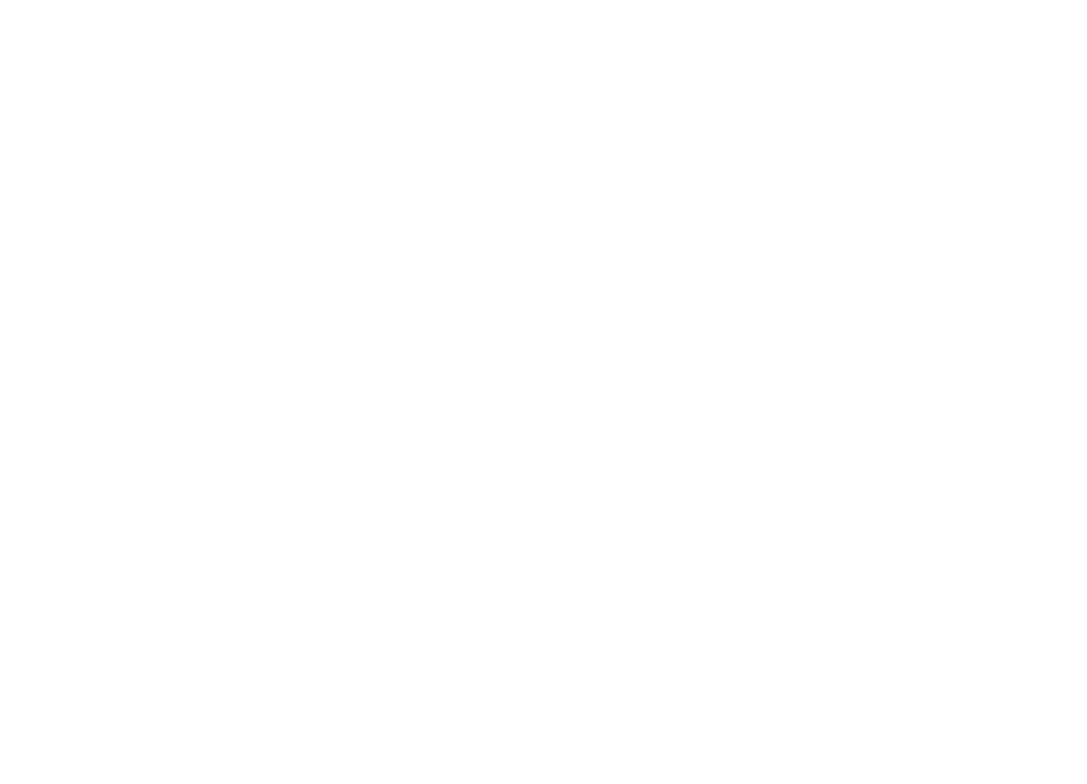
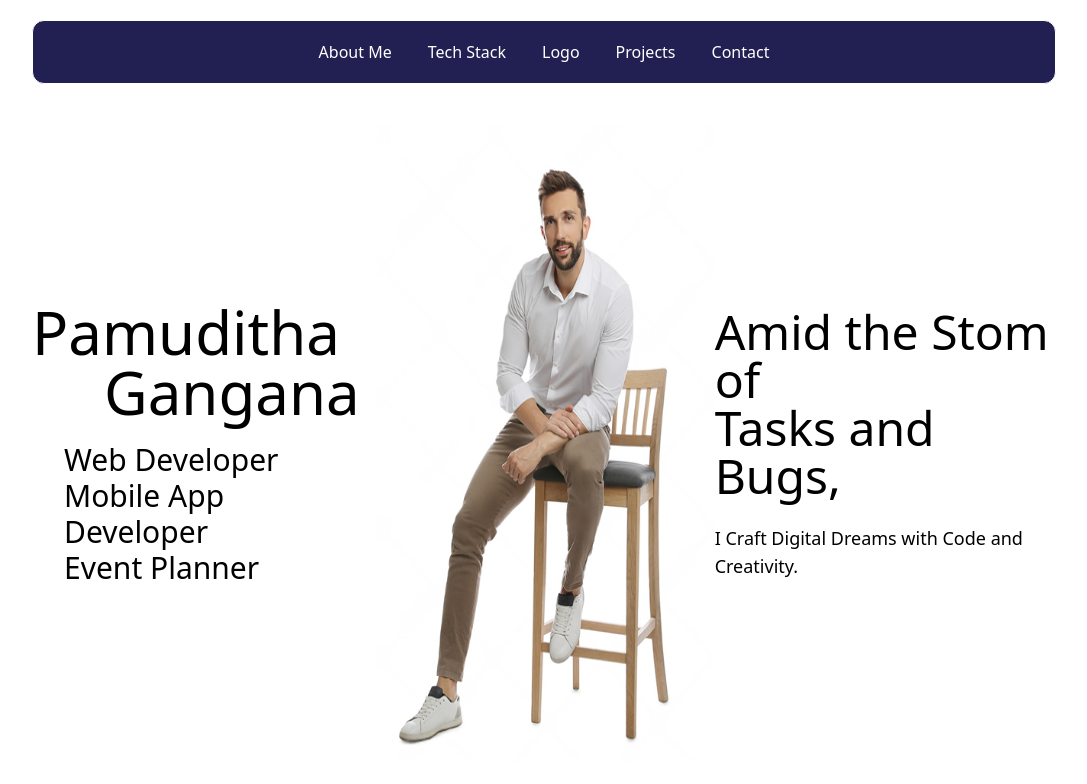
Before and after one commit to PamudithaGa/portfolio, a React (Vite) app: page / in a window 1280 px wide. Shown: the top 784 px of the page, without its empty margins (96-1183 px from the left). Built offline with nearby package versions, Linux system fonts and the light colour scheme.

Commit message:
Start to develop

```diff
--- a/src/App.tsx
+++ b/src/App.tsx
@@ -1,36 +1,28 @@
-import { useState } from 'react'
-import reactLogo from './assets/react.svg'
-import viteLogo from '/vite.svg'
-import './App.css'
+import { useState } from "react";
+import reactLogo from "./assets/react.svg";
+import viteLogo from "/vite.svg";
+import "./App.css";
+import Navbar from "./components/Navbar";
+import Hero from "./components/Hero";
 
 function App() {
-  const [count, setCount] = useState(0)
+  const [count, setCount] = useState(0);
 
   return (
     <>
-      <section>
-
+      <section className="w-[80%] mx-auto">
+        <Navbar />
       </section>
-      <section>
-
+      <section className="w-[80%] mx-auto mt-10">
+        <Hero />
       </section>
-      <section>
-
-      </section>
-      <section>
-
-      </section>
-      <section>
-
-      </section>
-      <section>
-
-      </section>
-      <section>
-
-      </section>
+      <section></section>
+      <section></section>
+      <section></section>
+      <section></section>
+      <section></section>
     </>
-  )
+  );
 }
 
-export default App
+export default App;
--- a/src/components/Hero.tsx
+++ b/src/components/Hero.tsx
@@ -0,0 +1,37 @@
+import React from "react";
+import MainImg from "../assets/pic1.png";
+
+const Hero: React.FC = () => {
+  return (
+    <div>
+      <div className="w-full h-[80vh] flex  justify-center items-center text-black rounded-xl">
+        <div className=" h-full w-1/3 flex flex-col justify-center items-center">
+          {" "}
+          <h1 className="font-cursive font-extralight text-6xl mb-5">
+            Pamuditha <span className="ml-18">Gangana</span>
+          </h1>
+
+
+          <div className="flex flex-col justify-center ml-8 ">
+            <h2 className="text-3xl ">Web Developer</h2>
+            <h2 className="text-3xl ">Mobile App Developer</h2>
+            <h2 className="text-3xl ">Event Planner</h2>
+          </div>
+        </div>
+        <div className="h-full w-1/3 flex flex-col justify-center items-center">
+          <img src={MainImg} alt="Main" className="h-full" />
+        </div>
+        <div className=" h-full w-1/3 flex flex-col justify-center ">
+          <h2 className="text-start w-[100%] text-5xl">
+
+
+            Amid the Stom of<br/>Tasks and Bugs,
+          </h2>
+          <h3 className="mt-6 text-lg">I Craft Digital Dreams with Code and Creativity.</h3>
+        </div>
+      </div>
+    </div>
+  );
+};
+
+export default Hero;
--- a/src/components/Navbar.tsx
+++ b/src/components/Navbar.tsx
@@ -3,7 +3,13 @@
 const Navbar:React.FC = () => {
   return (
     <div>
-
+      <div className='mt-5 border rounded-xl flex w-full mx-auto my-auto gap-9 bg-[#222052] text-white justify-center items-center h-16'>
+        <div>About Me</div>
+        <div>Tech Stack</div>
+        <div>Logo</div>
+        <div>Projects</div>
+        <div>Contact</div>
+      </div>
     </div>
   )
 }
```
Also changed, not shown: src/assets/pic1.png (added).
